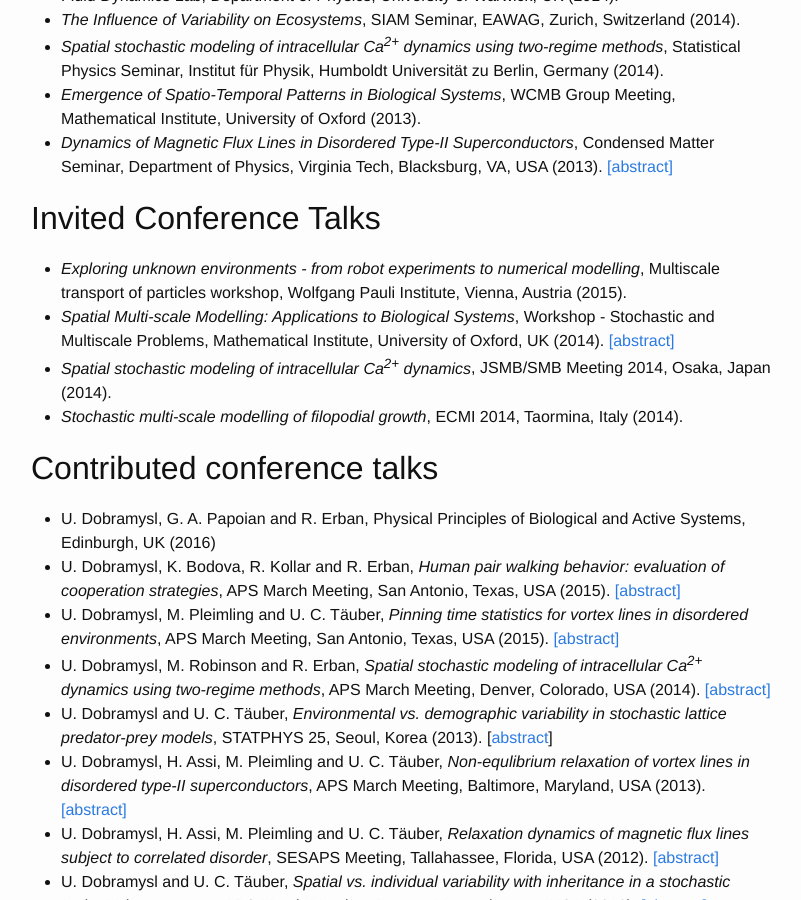
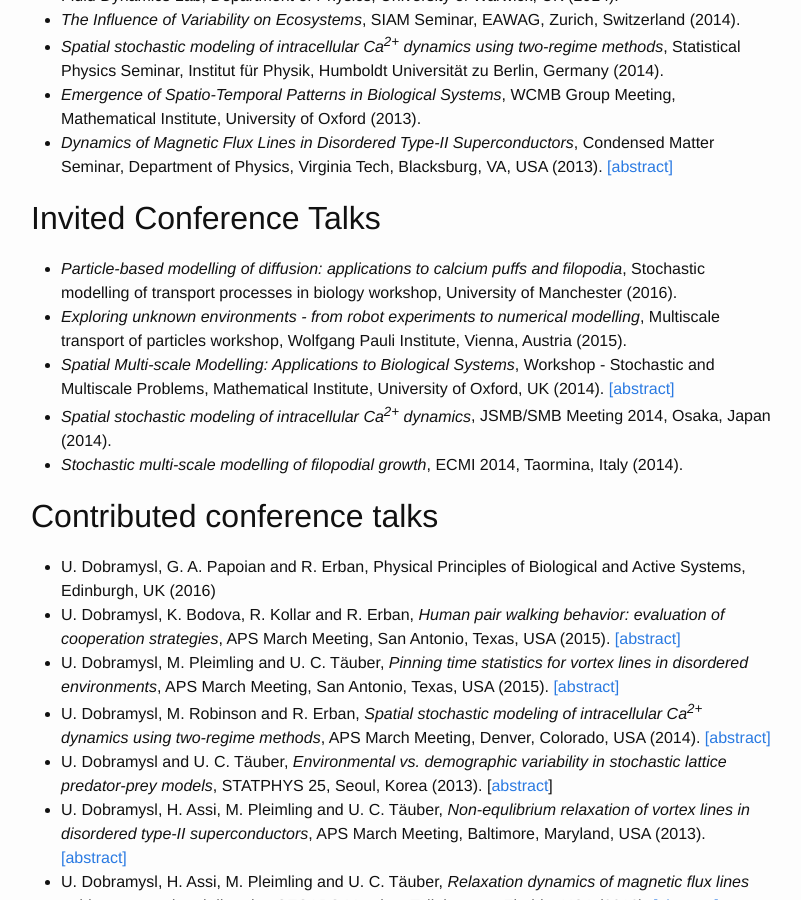
Before and after one commit to ulido/ulido.github.io, a Jekyll site: the page built from 04-talks.md, in a window 1280 px wide and 900 px high, scrolled down 643 px. Shown: the whole window, without its empty margins (239-1040 px from the left). Built offline with Jekyll 4.4.1, drawn with Linux system fonts in a browser that asks for light colours.

Commit message:
Add Manchester workshop talk

```diff
--- a/04-talks.md
+++ b/04-talks.md
@@ -30,6 +30,7 @@ permalink: /talks/
 
 ## Invited Conference Talks
 
+* *Particle-based modelling of diffusion: applications to calcium puffs and filopodia*, Stochastic modelling of transport processes in biology workshop, University of Manchester (2016).
 * *Exploring unknown environments - from robot experiments to numerical modelling*, Multiscale transport of particles workshop, Wolfgang Pauli Institute, Vienna, Austria (2015).
 * *Spatial Multi-scale Modelling: Applications to Biological Systems*, Workshop - Stochastic and Multiscale Problems,
  Mathematical Institute, University of Oxford, UK (2014). [[abstract]](https://sites.google.com/site/stochmultiscale2014/list-of-abstracts)
```
